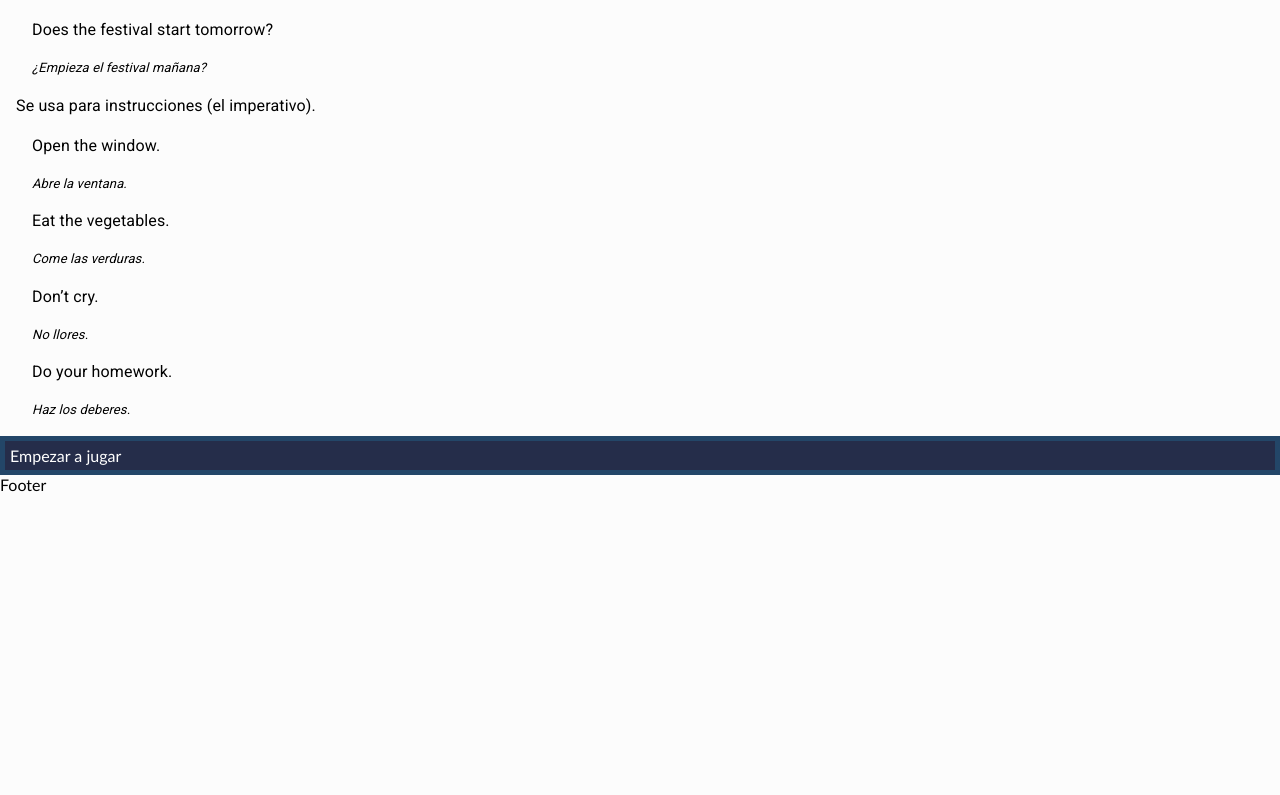
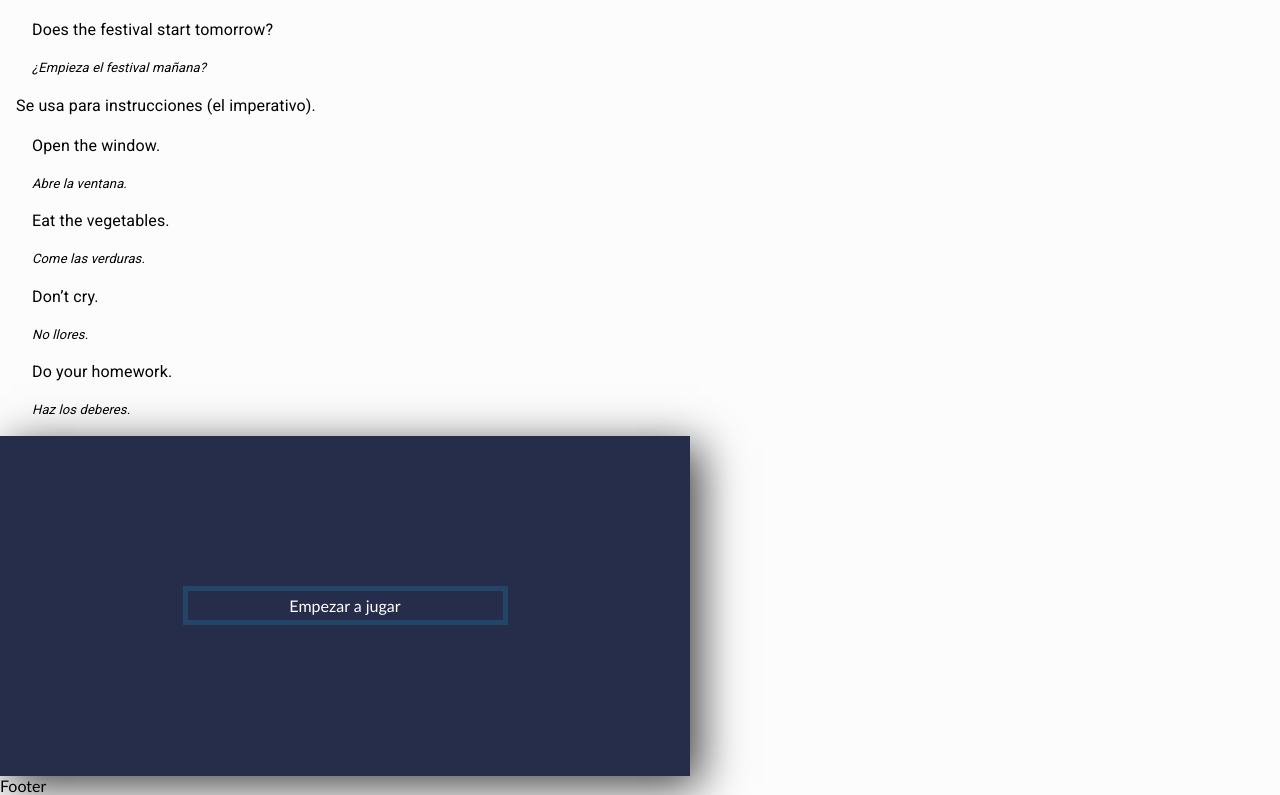
Before and after one commit to Marc1515/learn-english, a React (Vite) app: page /#/present-simple in a window 1280 px wide. Shown: the part 1906-2701 px from the top of the page. Before the commit the page ends 2400 px from the top, so only its background shows below. Built offline with nearby package versions, Linux system fonts and the light colour scheme.

Commit message:
Traslado del Quiz a la Carpeta Present Simple, estilos modificados y preparación de los componentes para fragmentar el Quiz

```diff
--- a/src/components/PresentSimple/PresentSimple.tsx
+++ b/src/components/PresentSimple/PresentSimple.tsx
@@ -1,5 +1,5 @@
 import React from 'react';
-import Quiz from '../Quiz/Quiz';
+import QuizPresentSimple from './QuizPresentSimple/QuizPresentSimple';
 import './PresentSimple.css';
 import Typography from '@mui/material/Typography';
 
@@ -114,7 +114,7 @@ const PresentSimple = () => {
 					</Typography>
 				</div>
 			</div>
-			<Quiz />
+			<QuizPresentSimple />
 		</>
 	);
 };
--- a/src/components/Quiz/Quiz.css
+++ b/src/components/PresentSimple/QuizPresentSimple/QuizPresentSimple.css
@@ -17,13 +17,15 @@
     max-width: 650px;
     min-width: 300px;
     height: min-content;
-    min-height: 200px;
+    min-height: 300px;
     padding: 20px;
     box-shadow: 10px 10px 42px 0px rgba(0, 0, 0, 0.75);
     display: flex;
+    flex-direction: column;
     justify-content: space-evenly;
 
   }
+
 
   /* PREGUNTAS */
   .lado-izquierdo {
@@ -32,6 +34,7 @@
     display: flex;
     flex-direction: column;
     justify-content: space-around;
+    gap: .8rem;
   }
 
   .pregunta-numero {
@@ -42,8 +45,8 @@
     font-size: 28px;
   }
 
-  .pregunta-titulo {
-    margin-bottom: 12px;
+  .titulo-pregunta {
+    font-size: larger;
   }
 
   .lado-derecho {
@@ -51,6 +54,7 @@
     display: flex;
     flex-direction: column;
     justify-content: space-between;
+    gap: .4rem;
   }
 
   /* FINALIZADO */
@@ -60,6 +64,18 @@
     justify-content: space-evenly;
     font-size: 24px;
     align-items: center;
+    gap: .4rem;
+  }
+
+  .juego-terminado :nth-child(1) {
+    padding-bottom: 1rem;
+    font-size: larger;
+  }
+
+  .empezar-container {
+    display: flex;
+    align-items: center;
+    justify-content: center;
   }
 
   /* GRAL */
@@ -74,6 +90,13 @@
     align-items: center;
     border: 5px solid #234668;
     cursor: pointer;
+  }
+
+  .btn-one {
+
+    width: 50%;
+    justify-content: center;
+
   }
 
   .tiempo-restante {
--- a/src/components/Quiz/Quiz.jsx
+++ b/src/components/PresentSimple/QuizPresentSimple/QuizPresentSimple.jsx
@@ -1,8 +1,8 @@
 import { useEffect, useState } from 'react';
 import preguntas from './preguntas';
-import './Quiz.css';
+import './QuizPresentSimple.css';
 
-function Quiz() {
+function QuizPresentSimple() {
 	const [preguntaActual, setPreguntaActual] = useState(0);
 	const [puntuacion, setPuntuacion] = useState(0);
 	const [isFinished, setIsFinished] = useState(false);
@@ -48,6 +48,7 @@ function Quiz() {
 						Total {puntuacion} de {preguntas.length}{' '}
 					</span>
 					<button
+						className='btn-one'
 						onClick={() => {
 							setIsFinished(false);
 							setIsStarted(true);
@@ -57,6 +58,7 @@ function Quiz() {
 						Volver a jugar
 					</button>
 					<button
+						className='btn-one'
 						onClick={() => {
 							setIsFinished(false);
 							setAnswerShow(true);
@@ -90,6 +92,7 @@ function Quiz() {
 						onClick={() => {
 							setIsFinished(false);
 							setIsStarted(true);
+							setAnswerShow(false);
 						}}
 					>
 						Volver a jugar
@@ -100,12 +103,14 @@ function Quiz() {
 
 	if (isStarted)
 		return (
-			<div>
-				<div>
+			<main className='main-container'>
+				<div className='empezar-container'>
 					<button
+						className='btn-one'
 						onClick={() => {
 							setTiempoRestante(20);
 							setPreguntaActual(0);
+							setPuntuacion(0);
 							setIsStarted(false);
 							setAreDisabled(false);
 						}}
@@ -114,7 +119,7 @@ function Quiz() {
 						Empezar a jugar
 					</button>
 				</div>
-			</div>
+			</main>
 		);
 
 	return (
@@ -159,4 +164,4 @@ function Quiz() {
 	);
 }
 
-export default Quiz;
+export default QuizPresentSimple;
```
Also changed, not shown: src/components/PresentSimple/QuizPresentSimple/AnswersQuizPresentSimple/AnswersQuizPresentSimple.css (added), src/components/PresentSimple/QuizPresentSimple/AnswersQuizPresentSimple/AnswersQuizPresentSimple.jsx (added), src/components/PresentSimple/QuizPresentSimple/FinishQuizPresentSimple/FinishQuizPresentSimple.css (added), src/components/PresentSimple/QuizPresentSimple/FinishQuizPresentSimple/FinishQuizPresentSimple.jsx (added), src/components/PresentSimple/QuizPresentSimple/QuestionsQuizPresentSimple/QuestionsQuizPresentSimple.css (added), src/components/PresentSimple/QuizPresentSimple/QuestionsQuizPresentSimple/QuestionsQuizPresentSimple.jsx (added), src/components/PresentSimple/QuizPresentSimple/StartQuizPresentSimple/StartQuizPresentSimple.css (added), src/components/PresentSimple/QuizPresentSimple/StartQuizPresentSimple/StartQuizPresentSimple.jsx (added), src/components/PresentSimple/QuizPresentSimple/preguntas.js (renamed from src/components/Quiz/preguntas.js).
